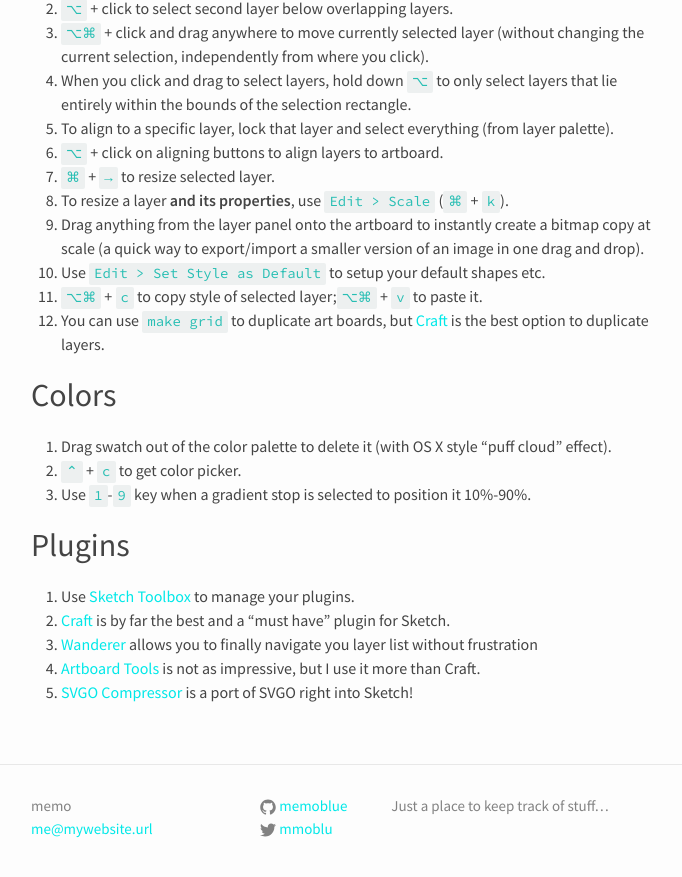
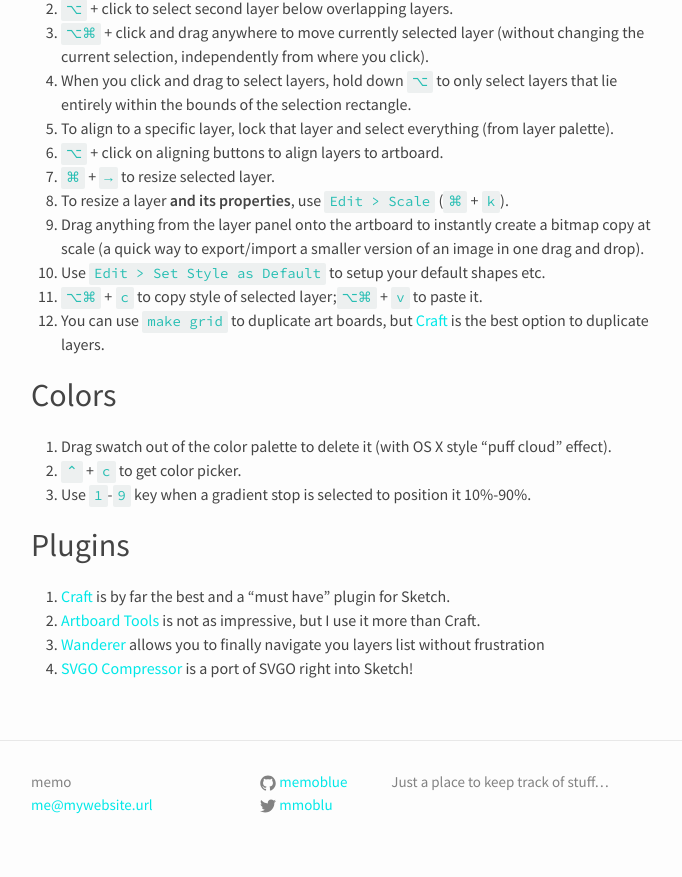
Before and after one commit to memoblue/memoblue.github.io, a Jekyll site: the page built from _posts/2016-05-29-sketch-tips.md, in a window 1280 px wide and 900 px high, scrolled down 921 px. Shown: the top 877 px of the window, without its empty margins (289-971 px from the left). Built offline with Jekyll 4.4.1, drawn with Linux system fonts in a browser that asks for light colours.

Commit message:
fix order and typo

```diff
--- a/_posts/2016-05-29-sketch-tips.md
+++ b/_posts/2016-05-29-sketch-tips.md
@@ -47,15 +47,14 @@
 
 ## Plugins
 
-1. Use [Sketch Toolbox][3] to manage your plugins.
 1. [Craft][2] is by far the best and a "must have" plugin for Sketch.
-1. [Wanderer][3] allows you to finally navigate you layer list without frustration
-1. [Artboard Tools][4] is not as impressive, but I use it more than Craft.
+1. [Artboard Tools][3] is not as impressive, but I use it more than Craft.
+1. [Wanderer][4] allows you to finally navigate you layers list without frustration
 1. [SVGO Compressor][6] is a port of SVGO right into Sketch!
 
 [1]:https://www.sketchapp.com/learn/documentation/
 [2]:https://labs.invisionapp.com/craft
-[3]:https://github.com/turbobabr/sketch-wanderer
-[4]:https://github.com/frankko/Artboard-Tools
+[3]:https://github.com/frankko/Artboard-Tools
+[4]:https://github.com/turbobabr/sketch-wanderer
 [5]:https://www.sketchapp.com/learn/documentation/13-other/3-shortcuts.html
 [6]:https://github.com/BohemianCoding/svgo-compressor
```
